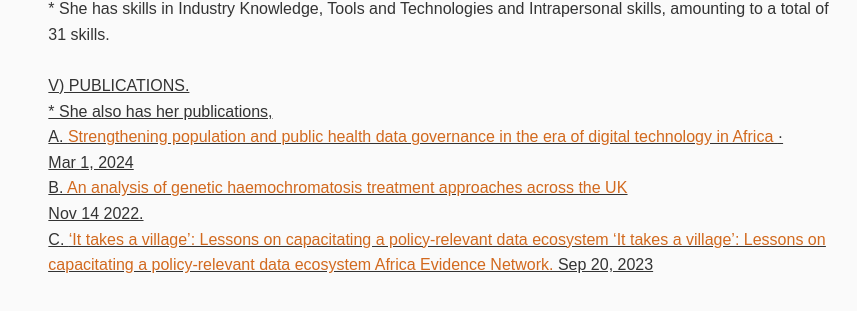
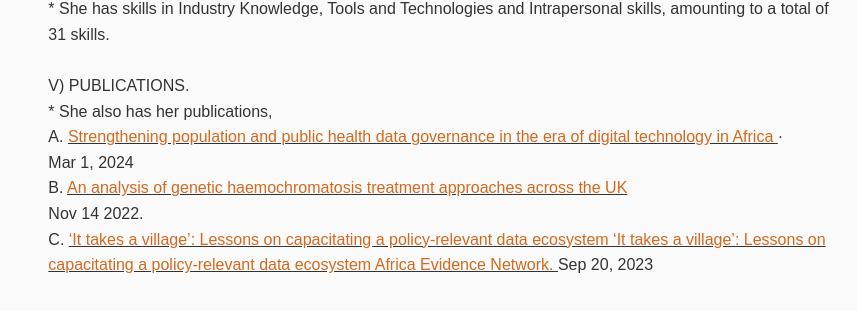
Before and after one commit to Ngettich/Maureen-s-Website, a plain HTML site: page index.html in a window 1280 px wide. Shown: the part 1177-1488 px from the top of the page, 423-1280 px from the left. Drawn offline with Linux system fonts and the light colour scheme.

Commit message:
Update index.html

```diff
--- a/index.html
+++ b/index.html
@@ -183,7 +183,7 @@ credential ID's verifying her certifications.
 * She has skills in Industry Knowledge, Tools and Technologies and Intrapersonal skills,
 amounting to a total of 31 skills.
 <br><br>
-<b></b><u>V) PUBLICATIONS.</b><br>
+<b></b> V) PUBLICATIONS.</b><br>
 * She also has her publications, <br>
 A. <u> <a href="https://www.ncbi.nlm.nih.gov/">
 Strengthening population and public health data governance in the era of digital technology in Africa
```
